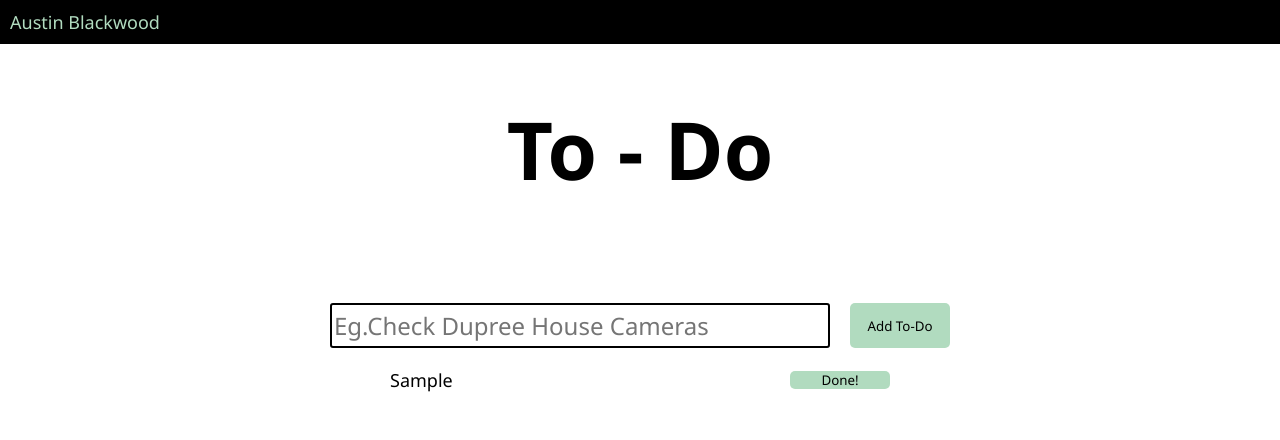
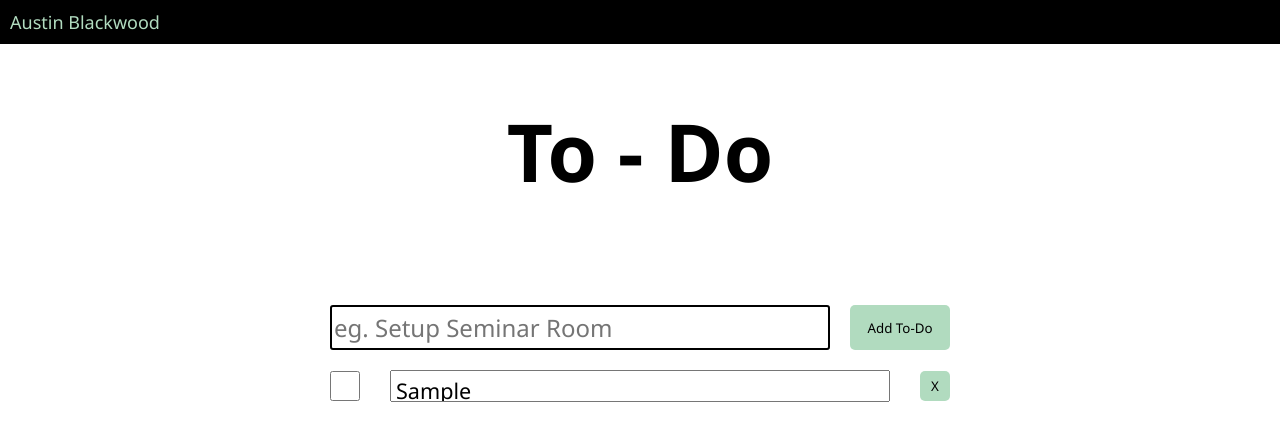
Before and after one commit to AustinBlackwood/to-do-list, a plain HTML site: page To-Do/index.html in a window 1280 px wide. Both pictures are taken after typing "Sample" into the empty fields and a click on the button "Add To-Do". Drawn offline with Linux system fonts and the light colour scheme.

Commit message:
add checkboxes and max character limit

```diff
--- a/To-Do/index.html
+++ b/To-Do/index.html
@@ -9,6 +9,7 @@
     <title>NotesApp</title>
 
 </head>
+<main>
     <body>
         <nav class="top-nav">
             <a id="portfolio-link" href="https://austinblackwood.github.io/">Austin Blackwood</a>
@@ -16,9 +17,10 @@
         <div class="container">
             <h1 id="header">To - Do</h1>
             <div class="row-style">
-            <input id="noteInput" placeholder="Eg.Check Dupree House Cameras">
+                <input id="noteInput" placeholder="eg. Setup Seminar Room" maxlength="60">
                 <button id="add-button" onclick="addToDo()">Add To-Do</button>
             </div>
         </div>
     </body>
+</main>
 </html>
--- a/To-Do/script.js
+++ b/To-Do/script.js
@@ -3,21 +3,32 @@ function addToDo(){
     input=document.getElementById('noteInput').value;
     if(input.length > 0){
         toDoItem = document.createElement("div");
+        checkBox = document.createElement("input");
+        checkBox.type= "checkbox";
+        checkBox.classList.add("check-box")
         toDoItem.classList.add("to-do-item");
-        newText = document.createTextNode(input);
-        toDoItem.appendChild(newText);
+        toDoText = document.createElement("textarea");
+        toDoText.classList.add("to-do-text")
+        toDoText.setAttribute("maxlength","60");
+        toDoText.innerText = input;
+        toDoItem.appendChild(checkBox);
+        toDoItem.appendChild(toDoText);
 
-        deleteButton = document.createElement("button");
-        deleteButton.classList.add("delete-button");
-        deleteButton.innerText = "Done!";
-        deleteButton.addEventListener('click', function deleteToDo(event) {
-            event.target.parentElement.remove();
-        })
 
+        createDeleteButton();
         toDoItem.appendChild(deleteButton);
         document.getElementsByClassName('container')[0].appendChild(toDoItem);
         document.getElementById('noteInput').value = "";
     }
+}
+
+function createDeleteButton(){
+    deleteButton = document.createElement("button");
+    deleteButton.classList.add("delete-button");
+    deleteButton.innerText = "X";
+    deleteButton.addEventListener('click', function deleteToDo(event) {
+        event.target.parentElement.remove();
+    })
 }
 
 function prepKeyPress(){
--- a/To-Do/styles.css
+++ b/To-Do/styles.css
@@ -4,6 +4,7 @@
     --accent-text-color: rgb(177, 219, 191);
     --border: 2px solid rgb(0, 0, 0);
     --radius: 2px;
+    --scale: 1.5;
 }
 
 *{
@@ -28,6 +29,8 @@ body{
     padding:10px;
     display: flex;
     margin-bottom:50px;
+    position:fixed;
+    width: 100%;
 }
 #portfolio-link{
     color: var(--accent-text-color);
@@ -42,6 +45,7 @@ body{
     gap: 20px;
 }
 #header{
+    margin-top: 12vh;
     font-size: 5em;
     margin-bottom: 10vh;
 }
@@ -72,13 +76,36 @@ body{
     justify-content: space-between;
     align-items: center;
     font-size: large;
+    width: 620px;
+    border-radius: var(--radius);
+}
+
+.check-box{
+    height: 30px;
+    width: 30px;
+}
+
+.check-box:checked{
+    accent-color: var(--accent-text-color);
+    }
+
+.check-box:hover{
+    scale: var(--scale);
+}
+
+.to-do-text{
+
     width: 500px;
-    border-radius: var(--radius);
+    height: 32px;
+    resize: none;
+    font-size: larger;
+    padding: 5px;
 }
 
 .delete-button{
     border: 0;
     background-color: var(--accent-text-color);
     border-radius: 5px;
-    width: 100px;
+    width: 30px;
+    height: 30px;
 }
```
Lines whose indentation alone changed are shown as unchanged.
